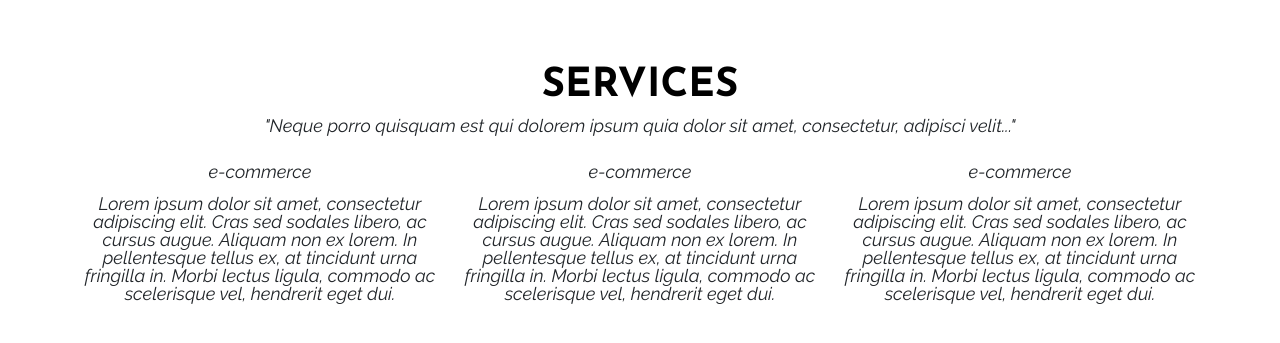
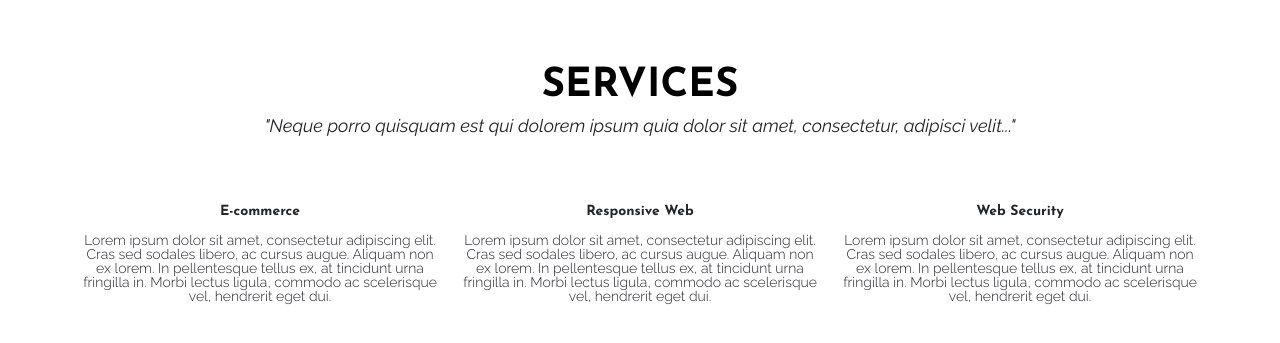
Before and after one commit to HannaNesterova/landing-page, a website: page index.html in a window 1280 px wide. Shown: the part 822-1165 px from the top of the page. Drawn offline with nearby package versions, Linux system fonts and the light colour scheme.

Commit message:
Called all col

```diff
--- a/index.html
+++ b/index.html
@@ -37,20 +37,22 @@
             <div class="container">
                 <div class="row w-auto">
                     <h6>SERVICES</h6>
-                    <p>"Neque porro quisquam est qui dolorem ipsum quia dolor sit amet, consectetur, adipisci velit..."</p>
+                    <p class="services-head">"Neque porro quisquam est qui dolorem ipsum quia dolor sit amet, consectetur, adipisci velit..."</p>
                 </div>
-                <div class="row columns d-flex justify-content-between text-center align-items-center">
+                <div class="row columns mt-5 mb-5 d-flex justify-content-between text-center align-items-center">
                     <div class="col">
                         <p></p>
-                        <p>e-commerce</p>
-                        <p>Lorem ipsum dolor sit amet, consectetur adipiscing elit. Cras sed sodales libero, ac cursus augue. Aliquam non ex lorem. In pellentesque tellus ex, at tincidunt urna fringilla in. Morbi lectus ligula, commodo ac scelerisque vel, hendrerit eget dui.</p>
+                        <p class="column-title">E-commerce</p>
+                        <p class="column-pretitle">Lorem ipsum dolor sit amet, consectetur adipiscing elit. Cras sed sodales libero, ac cursus augue. Aliquam non ex lorem. In pellentesque tellus ex, at tincidunt urna fringilla in. Morbi lectus ligula, commodo ac scelerisque vel, hendrerit eget dui.</p>
                     </div>
-                    <div class="col"><p></p>
-                        <p>e-commerce</p>
-                        <p>Lorem ipsum dolor sit amet, consectetur adipiscing elit. Cras sed sodales libero, ac cursus augue. Aliquam non ex lorem. In pellentesque tellus ex, at tincidunt urna fringilla in. Morbi lectus ligula, commodo ac scelerisque vel, hendrerit eget dui.</p></div>
-                    <div class="col"><p></p>
-                        <p>e-commerce</p>
-                        <p>Lorem ipsum dolor sit amet, consectetur adipiscing elit. Cras sed sodales libero, ac cursus augue. Aliquam non ex lorem. In pellentesque tellus ex, at tincidunt urna fringilla in. Morbi lectus ligula, commodo ac scelerisque vel, hendrerit eget dui.</p></div>
+                    <div class="col">
+                        <p></p>
+                        <p class="column-title">Responsive Web</p>
+                        <p class="column-pretitle">Lorem ipsum dolor sit amet, consectetur adipiscing elit. Cras sed sodales libero, ac cursus augue. Aliquam non ex lorem. In pellentesque tellus ex, at tincidunt urna fringilla in. Morbi lectus ligula, commodo ac scelerisque vel, hendrerit eget dui.</p></div>
+                    <div class="col">
+                        <p></p>
+                        <p class="column-title">Web Security</p>
+                        <p class="column-pretitle">Lorem ipsum dolor sit amet, consectetur adipiscing elit. Cras sed sodales libero, ac cursus augue. Aliquam non ex lorem. In pellentesque tellus ex, at tincidunt urna fringilla in. Morbi lectus ligula, commodo ac scelerisque vel, hendrerit eget dui.</p></div>
                 </div>
             </div>
         </section>
--- a/sass/style.scss
+++ b/sass/style.scss
@@ -68,10 +68,18 @@ body {
         font-family: 'Josefin Sans', sans-serif;
         font-weight: bold;
     }
-    p{
+    .services-head{
         font-size: 18px;
         text-align: center;
         font-family: 'Raleway', sans-serif;
         font-style: italic;
     }
+    .column-title {
+        text-align: center;
+        font-family: 'Josefin Sans', sans-serif;
+        font-weight: bold;
+    }
+    .column-title{
+        font-weight: bold;
+    }
 }
```
Also changed, not shown: css/style.css, 1 other file.
